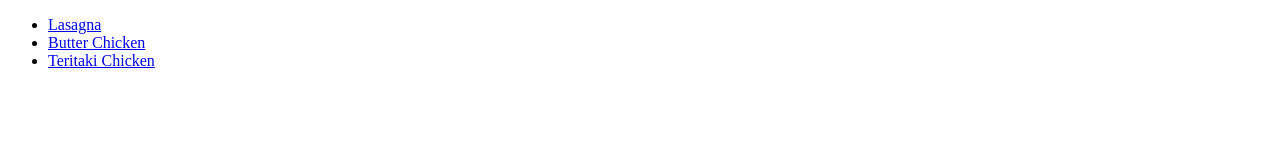
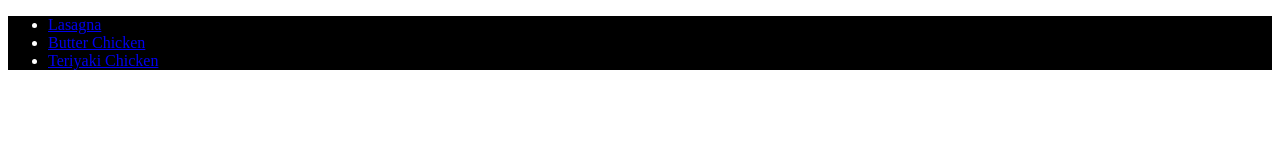
Before and after one commit to JQrjQ/odin-recipes, a plain HTML site: page index.html in a window 1280 px wide. Drawn offline with Linux system fonts and the light colour scheme.

Commit message:
edited styles.css

```diff
--- a/index.html
+++ b/index.html
@@ -4,13 +4,17 @@
     <meta charset="UTF-8">
     <meta http-equiv="X-UA-Compatible" content="IE=edge">
     <meta name="viewport" content="width=device-width, initial-scale=1.0">
+    <link rel="stylesheet" href="../odin-recipes/styles.css">
+
     <title>Document</title>
 </head>
 <body>
-    <ul>
-        <li><a href="recipes/lasagna.html">Lasagna</a></li>
-        <li><a href="recipes/butter-chicken.html">Butter Chicken</a></li>
-        <li><a href="recipes/teriyaki-chicken.html">Teritaki Chicken</a></li>
-    </ul>
+    <div>
+        <ul>
+            <li><a href="recipes/lasagna.html">Lasagna</a></li>
+            <li><a href="recipes/butter-chicken.html">Butter Chicken</a></li>
+            <li><a href="recipes/teriyaki-chicken.html">Teriyaki Chicken</a></li>
+         </ul>
+    </div>
 </body>
 </html>
--- /dev/null
+++ b/styles.css
@@ -0,0 +1,10 @@
+div {
+    color: white;
+    background-color: black;
+  }
+
+ul {
+    color: white;
+    background-color: black;
+
+}
```
Also changed, not shown: recipes/butter-chicken.html (+2 -0 lines), recipes/lasagna.html (+2 -0 lines), recipes/teriyaki-chicken.html (+2 -0 lines), style.css (deleted).
